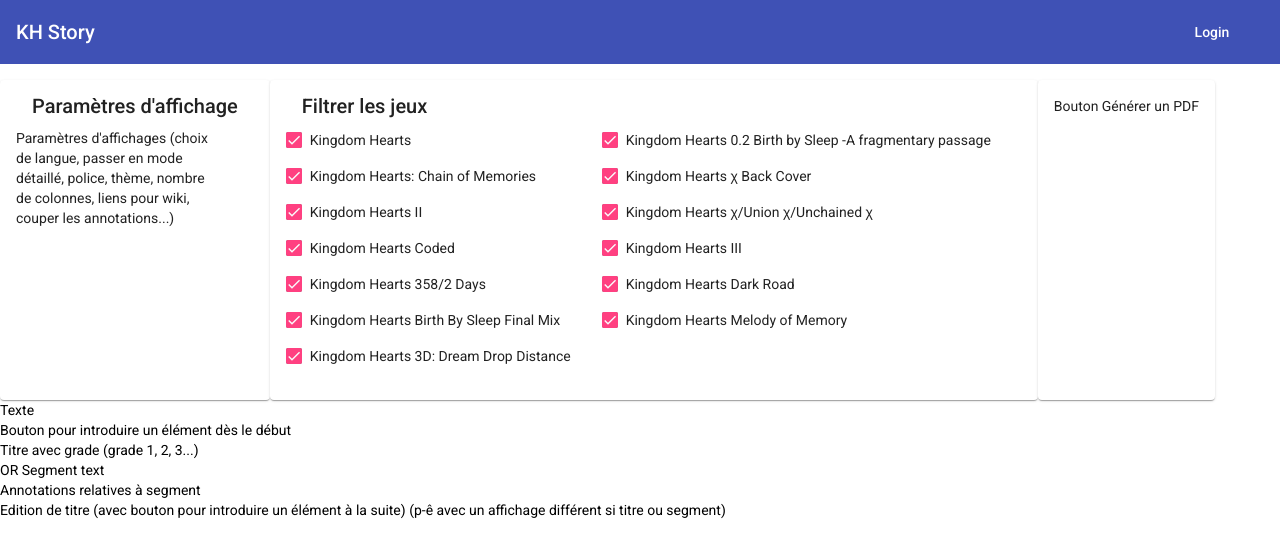
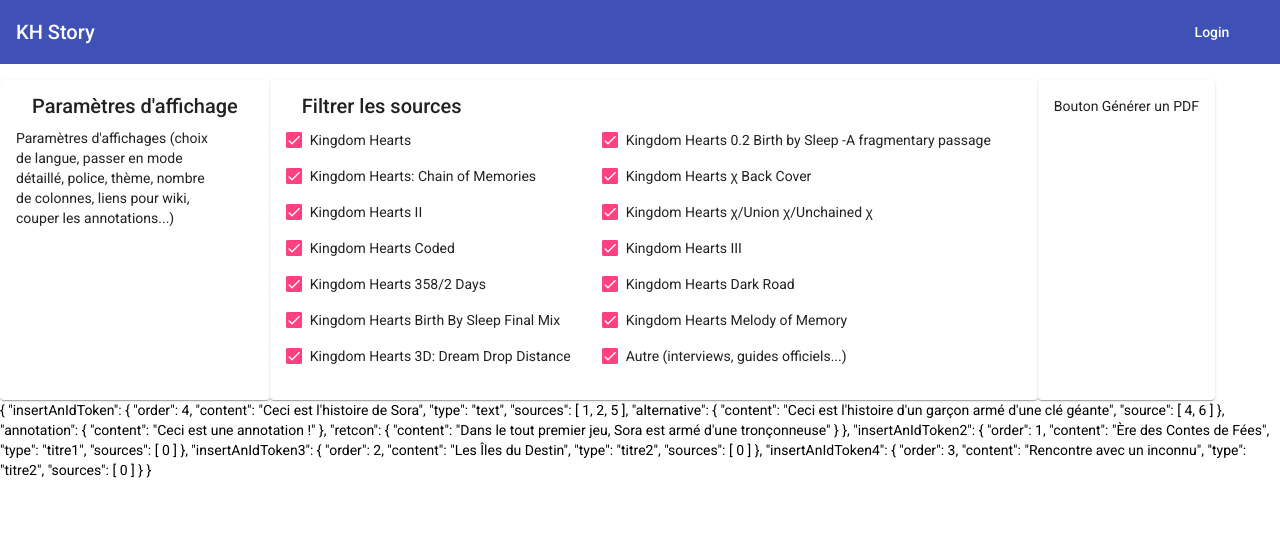
Before and after one commit to roMarziali/KH-Story, an Angular app: page / in a window 1280 px wide. Shown: the top 556 px of the page. Built offline with nearby package versions, Linux system fonts and the light colour scheme.

Commit message:
Creation d'un mock texte pour l'histoire avec divers paramètres attendus

```diff
--- a/src/app/story-content/story-content.component.html
+++ b/src/app/story-content/story-content.component.html
@@ -1,13 +1,3 @@
-<section>
-  Texte
-  <div class="text-start-edit">
-    Bouton pour introduire un élément dès le début
-  </div>
-  <div class="text-title">Titre avec grade (grade 1, 2, 3...)</div>
-  <div class="text-segment">OR Segment text</div>
-  <div class="text-segment-annotation">Annotations relatives à segment</div>
-  <div class="text-edit">
-    Edition de titre (avec bouton pour introduire un élément à la suite) (p-ê
-    avec un affichage différent si titre ou segment)
-  </div>
+<section id="story-content">
+{{storyContent | json}}
 </section>
--- a/src/app/story-content/story-content.component.ts
+++ b/src/app/story-content/story-content.component.ts
@@ -7,4 +7,52 @@
 })
 export class StoryContentComponent {
 
+  storyContent: object = {};
+
+  constructor() {
+    this.storyContent = this.getContent()
+  }
+
+  getContent(): object {
+    return {
+      "insertAnIdToken": {
+        "order": 4,
+        "content": "Ceci est l'histoire de Sora",
+        "type": "text",
+        "sources": [1, 2, 5],
+        "alternative": {
+          "content": "Ceci est l'histoire d'un garçon armé d'une clé géante",
+          "source": [4, 6]
+        },
+        "annotation": {
+          "content": "Ceci est une annotation !"
+        },
+        "retcon": {
+          "content": "Dans le tout premier jeu, Sora est armé d'une tronçonneuse"
+        }
+      },
+
+      "insertAnIdToken2": {
+        "order": 1,
+        "content": "Ère des Contes de Fées",
+        "type": "titre1",
+        "sources": [0]
+      },
+
+      "insertAnIdToken3": {
+        "order": 2,
+        "content": "Les Îles du Destin",
+        "type": "titre2",
+        "sources": [0]
+      },
+
+      "insertAnIdToken4": {
+        "order": 3,
+        "content": "Rencontre avec un inconnu",
+        "type": "titre2",
+        "sources": [0]
+      }
+    }
+
+  }
 }
--- a/src/app/story-params/story-params.component.html
+++ b/src/app/story-params/story-params.component.html
@@ -14,13 +14,13 @@
 
   <mat-card>
     <mat-card-header>
-      <mat-card-title>Filtrer les jeux</mat-card-title>
+      <mat-card-title>Filtrer les sources</mat-card-title>
     </mat-card-header>
     <mat-card-content>
       <section id="games-filter">
-        <p *ngFor="let gameFilter of gameFilters">
-          <mat-checkbox [(ngModel)]="gameFilter.selected">
-            {{ gameFilter.name }}
+        <p *ngFor="let sourceFilter of sourceFilters">
+          <mat-checkbox [(ngModel)]="sourceFilter.selected">
+            {{ sourceFilter.name }}
           </mat-checkbox>
         </p>
       </section>
--- a/src/app/story-params/story-params.component.ts
+++ b/src/app/story-params/story-params.component.ts
@@ -1,7 +1,7 @@
 import { Component } from '@angular/core';
 import { StoryComponent } from '../story/story.component';
 
-interface GameFilter {
+interface sourceFilter {
   name: string;
   selected: boolean;
 }
@@ -13,12 +13,12 @@
 })
 
 export class StoryParamsComponent {
-  games: string[] = [];
-  gameFilters: GameFilter[] = [];
+  sources: string[] = [];
+  sourceFilters: sourceFilter[] = [];
 
   constructor(private StoryComponent: StoryComponent) {
-    this.games = this.StoryComponent.games;
-    for (const game of this.games) this.gameFilters.push({ name: game, selected: true });
+    this.sources = this.StoryComponent.sources;
+    for (const source of this.sources) this.sourceFilters.push({ name: source, selected: true });
   }
 
 
--- a/src/app/story/story.component.ts
+++ b/src/app/story/story.component.ts
@@ -7,7 +7,7 @@
 })
 export class StoryComponent {
 
-  private _games = [
+  private _sources = [
     "Kingdom Hearts",
     "Kingdom Hearts: Chain of Memories",
     "Kingdom Hearts II",
@@ -21,10 +21,11 @@
     "Kingdom Hearts III",
     "Kingdom Hearts Dark Road",
     "Kingdom Hearts Melody of Memory",
+    "Autre (interviews, guides officiels...)"
   ]
 
-  public get games() {
-    return this._games
+  public get sources() {
+    return this._sources
   }
 
 }
```
